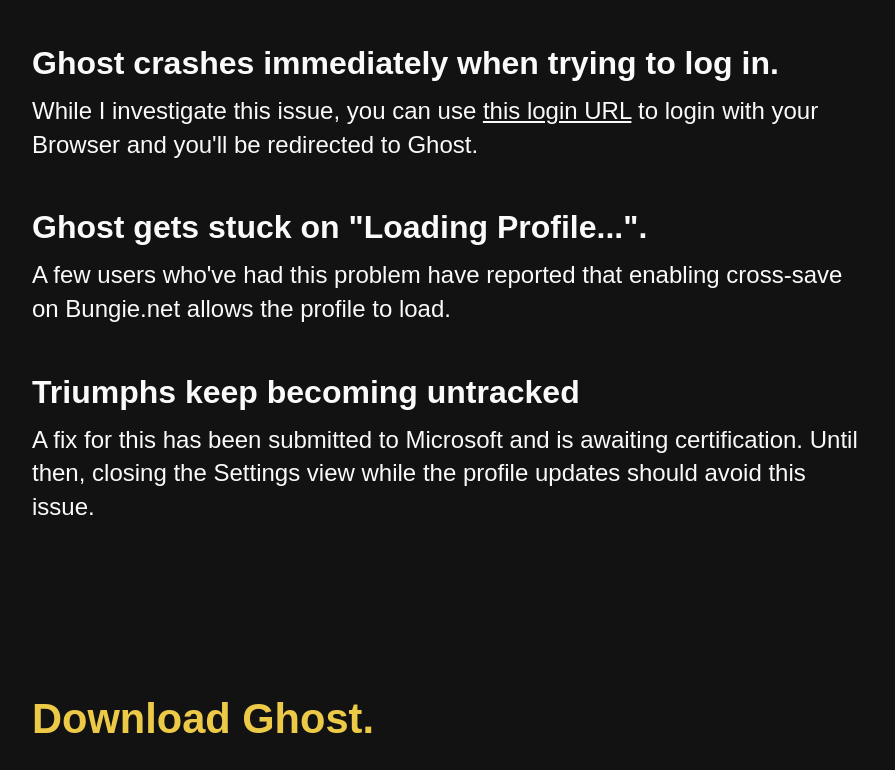
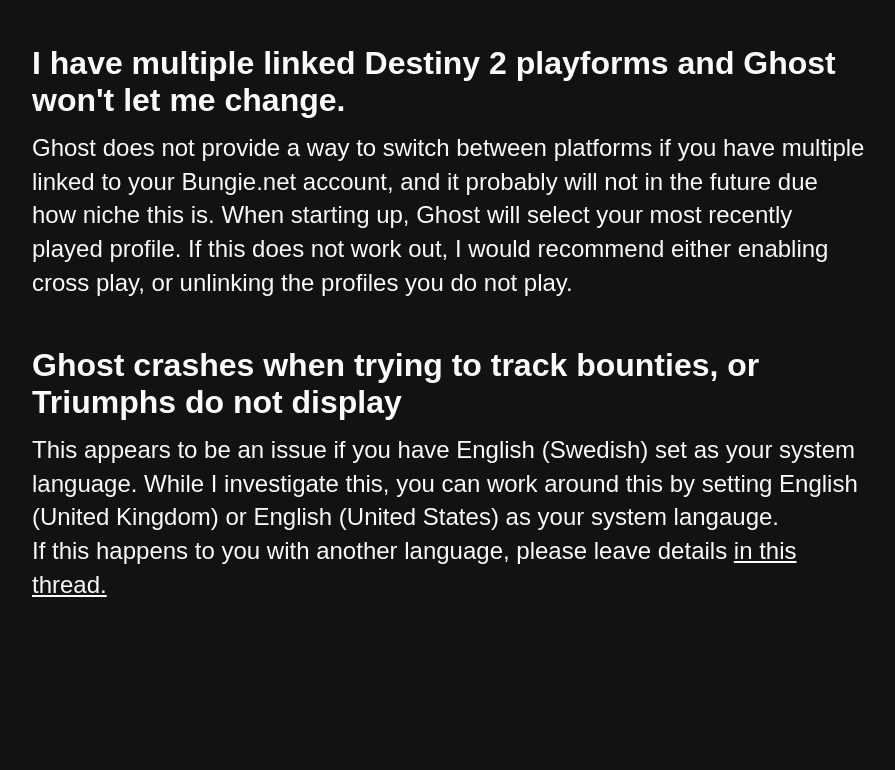
Before and after one commit to joshhunt/ghost-site, a React app: page src/index.html in a window 1280 px wide. Shown: the part 5162-5932 px from the top of the page, without its empty margins (190-1085 px from the left). Built offline with nearby package versions, Linux system fonts and the light colour scheme; a web font is replaced by a local one.

Commit message:
Update index.html

```diff
--- a/src/index.html
+++ b/src/index.html
@@ -209,33 +209,38 @@
         </p>
 
         <p class="question">
-          <strong>Ghost crashes immediately when trying to log in.</strong>
+          <strong
+            >I have multiple linked Destiny 2 playforms and Ghost won't let me
+            change.</strong
+          >
         </p>
         <p class="answer">
-          While I investigate this issue, you can use
-          <a
-            class="link"
-            href="https://www.bungie.net/en/OAuth/Authorize?client_id=32459&response_type=code"
-            >this login URL</a
-          >
-          to login with your Browser and you'll be redirected to Ghost.
+          Ghost does not provide a way to switch between platforms if you have
+          multiple linked to your Bungie.net account, and it probably will not
+          in the future due how niche this is. When starting up, Ghost will
+          select your most recently played profile. If this does not work out, I
+          would recommend either enabling cross play, or unlinking the profiles
+          you do not play.
         </p>
 
         <p class="question">
-          <strong>Ghost gets stuck on "Loading Profile...".</strong>
+          <strong
+            >Ghost crashes when trying to track bounties, or Triumphs do not
+            display</strong
+          >
         </p>
         <p class="answer">
-          A few users who've had this problem have reported that enabling
-          cross-save on Bungie.net allows the profile to load.
-        </p>
-
-        <p class="question">
-          <strong>Triumphs keep becoming untracked</strong>
-        </p>
-        <p class="answer">
-          A fix for this has been submitted to Microsoft and is awaiting
-          certification. Until then, closing the Settings view while the profile
-          updates should avoid this issue.
+          This appears to be an issue if you have English (Swedish) set as your
+          system language. While I investigate this, you can work around this by
+          setting English (United Kingdom) or English (United States) as your
+          system langauge.<br />If this happens to you with another language,
+          please leave details
+          <a
+            target="_blank"
+            class="link"
+            href="https://github.com/joshhunt/GhostOverlay/issues/14"
+            >in this thread.</a
+          >
         </p>
       </div>
     </section>
```
